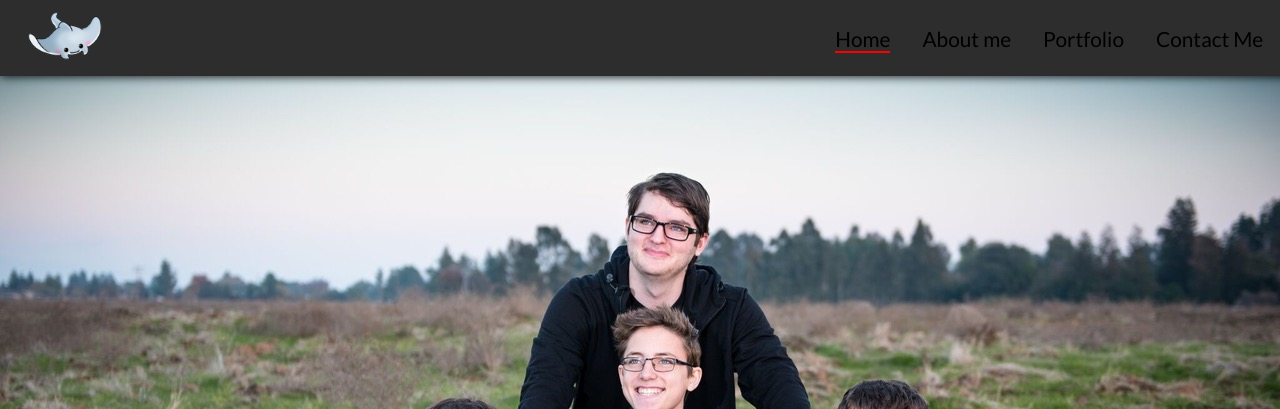
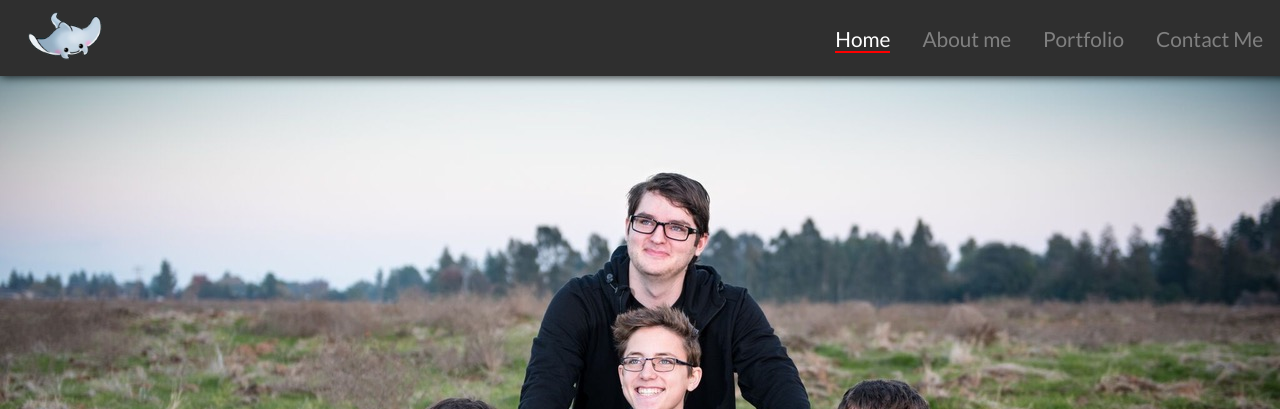
Before and after one commit to Stingrayss/Portfolio-Website, a PHP site: page / in a window 1280 px wide. Shown: the top 409 px of the page. Run offline with PHP 8.4, Linux system fonts and the light colour scheme; some libraries are stand-ins or nearby versions.

Commit message:
Adjusted navbar

```diff
--- a/master.css
+++ b/master.css
@@ -13,7 +13,7 @@ ul {
     display: flex;
     align-items: center;
     position: fixed;
-    background-color: rgb(45, 45, 45);
+    background: rgba(47, 47, 47);
     padding: 12px;
     font-size: 1.3em;
     margin: 0px;
@@ -29,13 +29,11 @@ li:first-child {
 }
 a {
     text-decoration: none;
-    color: black;
+    color: grey;
 }
 a:hover {
     border-bottom: 2px solid red;
-}
-#active {
-    border-bottom: 2px solid red;
+    color: white;
 }
 #logo:hover {
     border-bottom: none;
--- a/script.js
+++ b/script.js
@@ -1,14 +1,11 @@
-document.getElementById("notactive").onmouseover = function() {active()};
-document.getElementById("notactive").onmouseout = function() {notActive()};
-document.getElementById("notactive2").onmouseover = function() {active()};
-document.getElementById("notactive2").onmouseout = function() {notActive()};
-document.getElementById("notactive3").onmouseover = function() {active()};
-document.getElementById("notactive3").onmouseout = function() {notActive()};
+document.getElementById("notactive").onmouseover = function() {active()}; document.getElementById("notactive").onmouseout = function() {notActive()};
+document.getElementById("notactive2").onmouseover = function() {active()}; document.getElementById("notactive2").onmouseout = function() {notActive()};
+document.getElementById("notactive3").onmouseover = function() {active()}; document.getElementById("notactive3").onmouseout = function() {notActive()};
 function active() {
-    document.getElementById("active").style.borderBottom = "none";
+    Object.assign(document.getElementById("active").style,{borderBottom: "none", color: "darkgrey"});
 }
 function notActive() {
-    document.getElementById("active").style.borderBottom = "2px solid red"
+    Object.assign(document.getElementById("active").style,{borderBottom: "2px solid red", color: "white"});
 }
 active();
 notActive();
```
